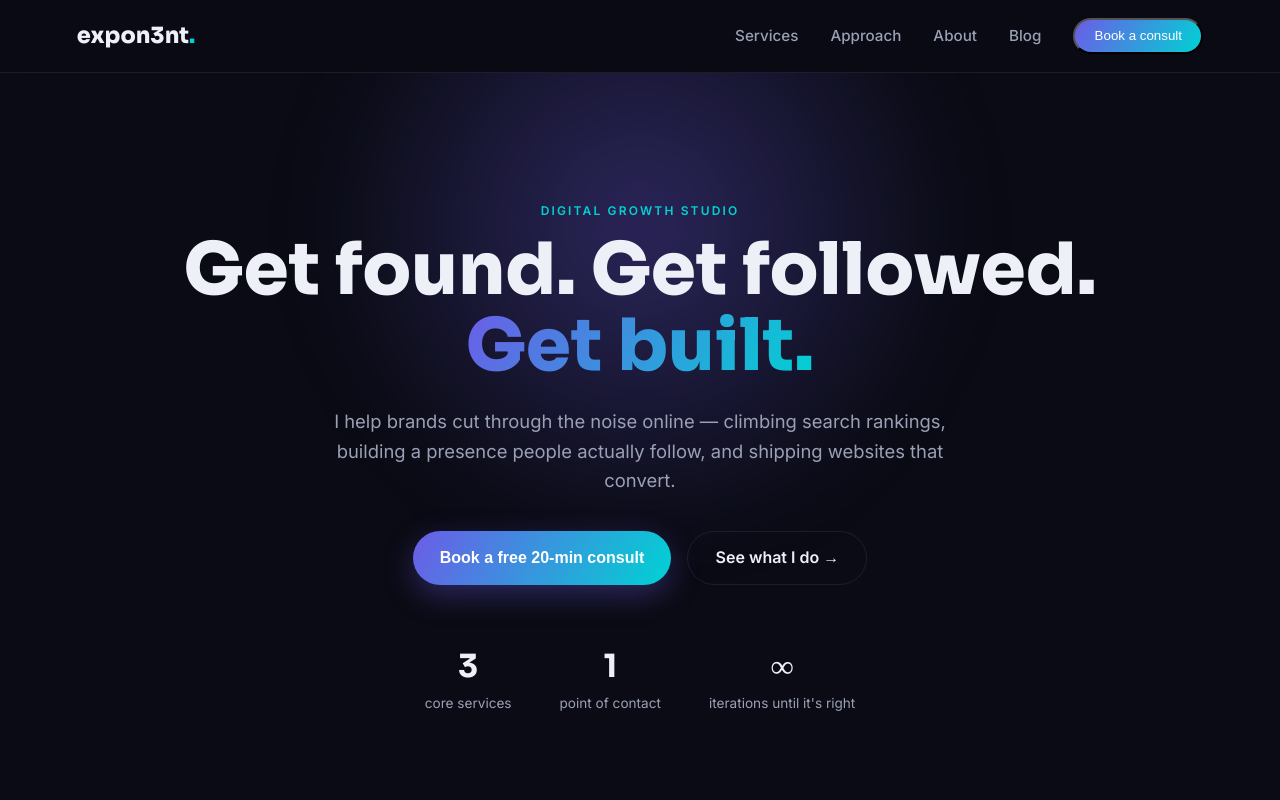
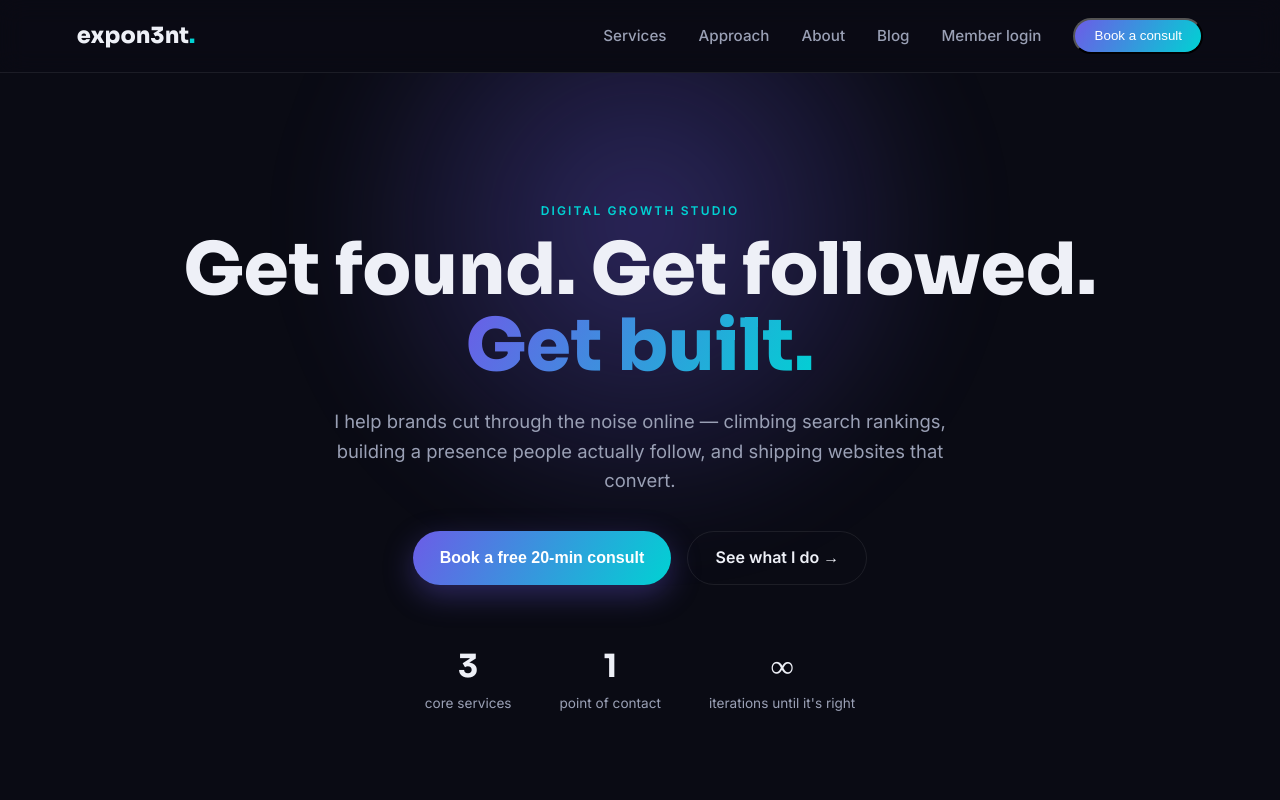
Before and after one commit to charliehumbert724-alt/meridian-website, a website: page index.html in a window 1280 px wide. Shown: the top 800 px of the page. Drawn offline with Linux system fonts and the light colour scheme.

Commit message:
Update index.html

```diff
--- a/index.html
+++ b/index.html
@@ -20,6 +20,7 @@
       <a href="#approach">Approach</a>
       <a href="#about">About</a>
       <a href="blog/index.html">Blog</a>
+      <a href="https://app.expon3nt.com">Member login</a>
       <button type="button" class="nav-cta" data-open-booking>Book a consult</button>
     </nav>
     <button class="menu-toggle" aria-label="Toggle menu">☰</button>
```
